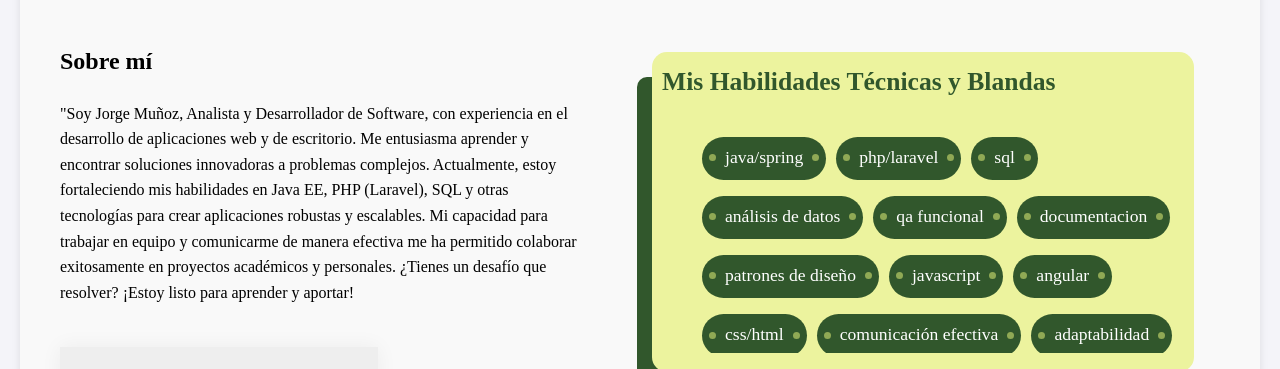
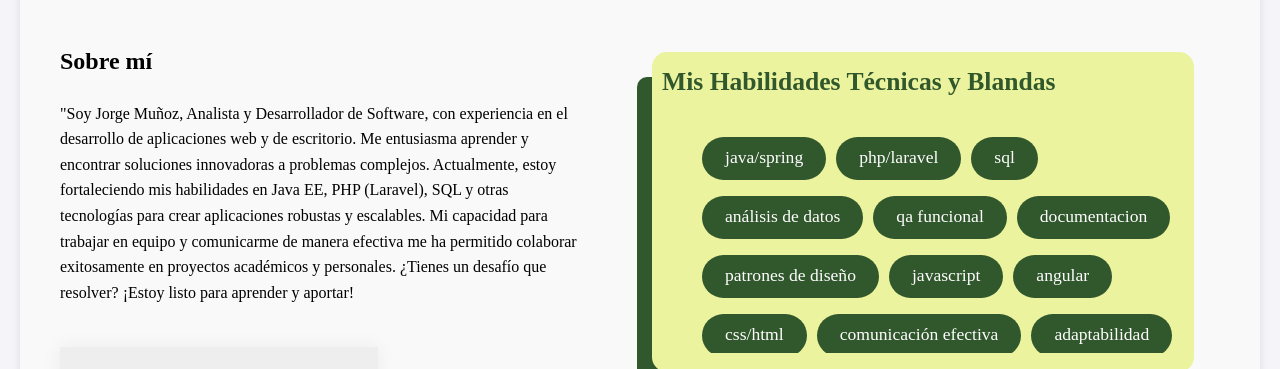
Before and after one commit to Jorge-Munoz-DEV/portafolio-jorge, a plain HTML site: page index.html in a window 1280 px wide. Shown: the part 940-1309 px from the top of the page. Drawn offline with Linux system fonts and the light colour scheme.

Commit message:
deleted little circle

```diff
--- a/css/about.css
+++ b/css/about.css
@@ -64,18 +64,6 @@
   text-transform: lowercase;
   cursor: pointer;
   transition: all 0.3s ease-in-out;
-}
-
-.tag__name::before,
-.tag__name::after {
-  content: "";
-  display: inline-block;
-  position: absolute;
-  top: 40%;
-  width: 7px;
-  height: 7px;
-  border-radius: 50%;
-  background: #90a955;
 }
 
 .tag__name::before {
```
